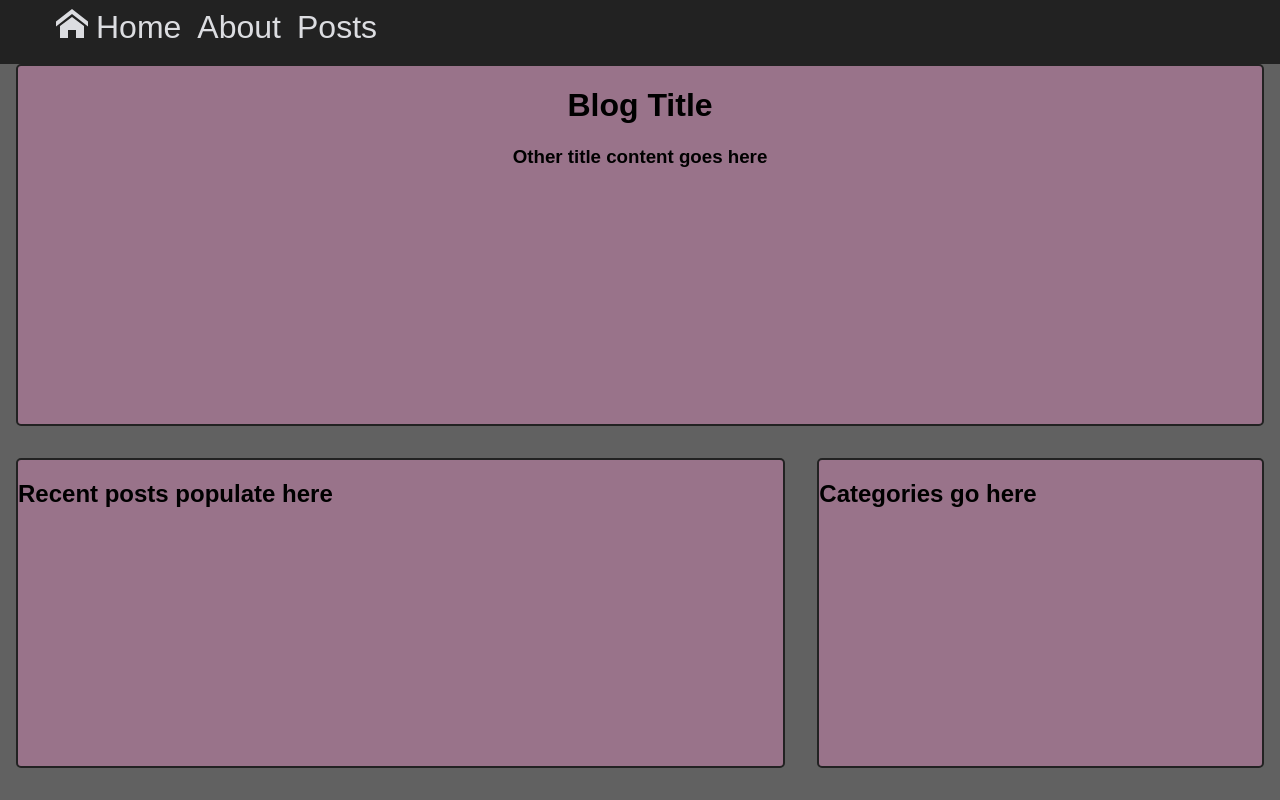
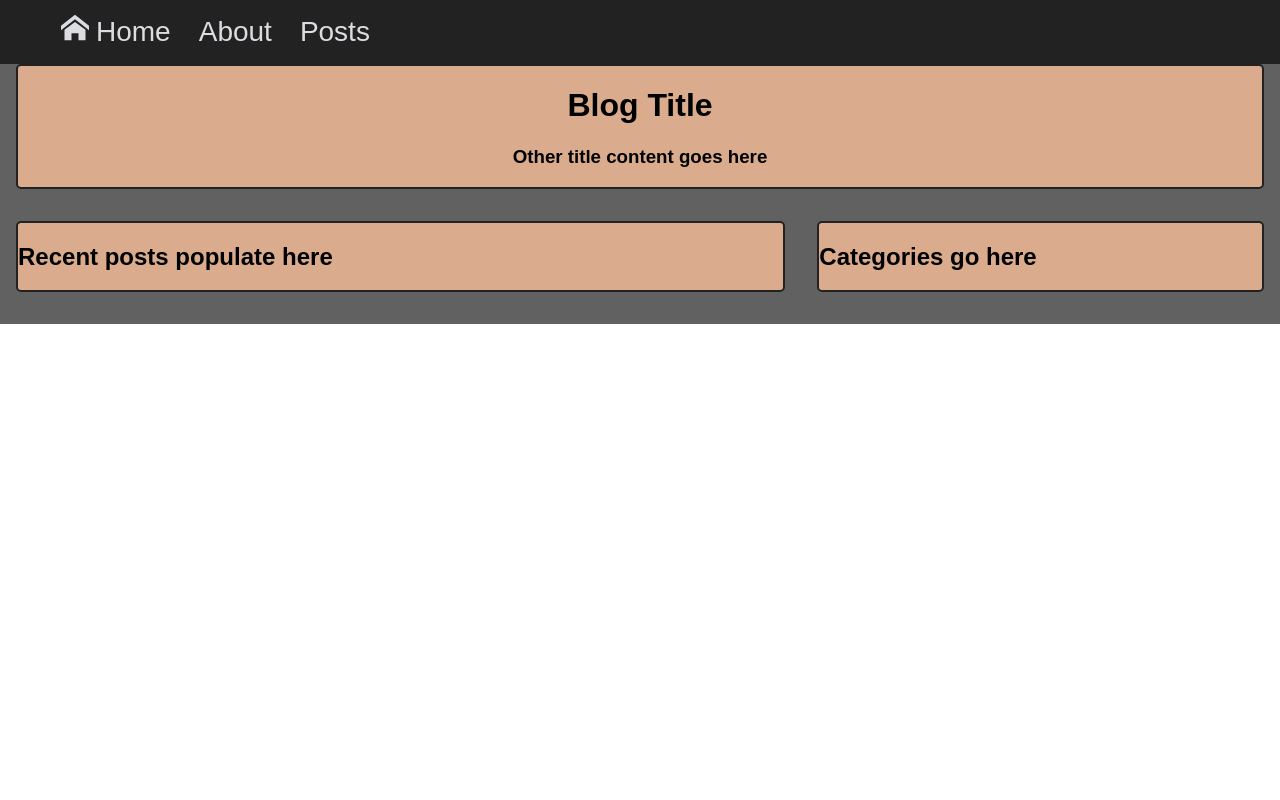
Before and after one commit to timothymathison/splendid-blog, a React (Create React App) app in the folder client/: page /home in a window 1280 px wide. Built offline with nearby package versions, Linux system fonts and the light colour scheme.

Commit message:
Change default font size, fix body sizing, and change header sizing

```diff
--- a/client/src/styles/App.css
+++ b/client/src/styles/App.css
@@ -1,28 +1,40 @@
 body {
+    --bright-theme-color: #e072c5;
     --dark-bg-color: #222222;
     --med-bg-color: #616161; /*American River*/
     --light-txt-color: #dcdde1; /*hint of pensive*/
     --light-bg-color: #dcdde1; /*hint of pensive*/
     /* --content-bg-color: #74b9ff; */
-  --content-bg-color: #99738A;
+    --content-bg-color: rgb(218, 172, 141);
     --content-border-color: #222222;
+    font-size: 1em;
+}
+
+.button {
+    min-width: 20em;
+    background-color: var(--bright-theme-color);
+    margin: 1em 0;
+    border-style: none;
+    border-radius: 5px;
+    height: 2em;
+    padding: 0.5em;
+    font-size: inherit;
 }
 
 .page {
     position: absolute;
     width: 100%;
     height: 100%;
-    background-color: var(--med-bg-color);
 }
 
 .body {
     width: 100%;
     /* max-width: 75em; */
-    height: 100%;
     margin: auto;
     padding: 4em 1em 1em 1em;
     box-sizing: border-box;
     z-index: 5;
+    background-color: var(--med-bg-color);
 }
 
 .not-found {
--- a/client/src/styles/header.css
+++ b/client/src/styles/header.css
@@ -20,14 +20,16 @@ ul.inline-nav {
 ul.inline-nav li {
     display: inline-block;
     height: 100%;
-    padding: 0.5em;
+    padding: 0.5em 0.5em;
     box-sizing: border-box;
-    min-width: 5em;
+    /* min-width: 5em; */
+    font-size: 1.75em;
 }
 
 ul.inline-nav a {
     text-decoration: none;
+    height: 100%;
     color: var(--light-txt-color);
-    font-size: 2em;
+    font-size: inherit;
     text-align: center;
 }
```
Lines whose indentation alone changed are shown as unchanged.
